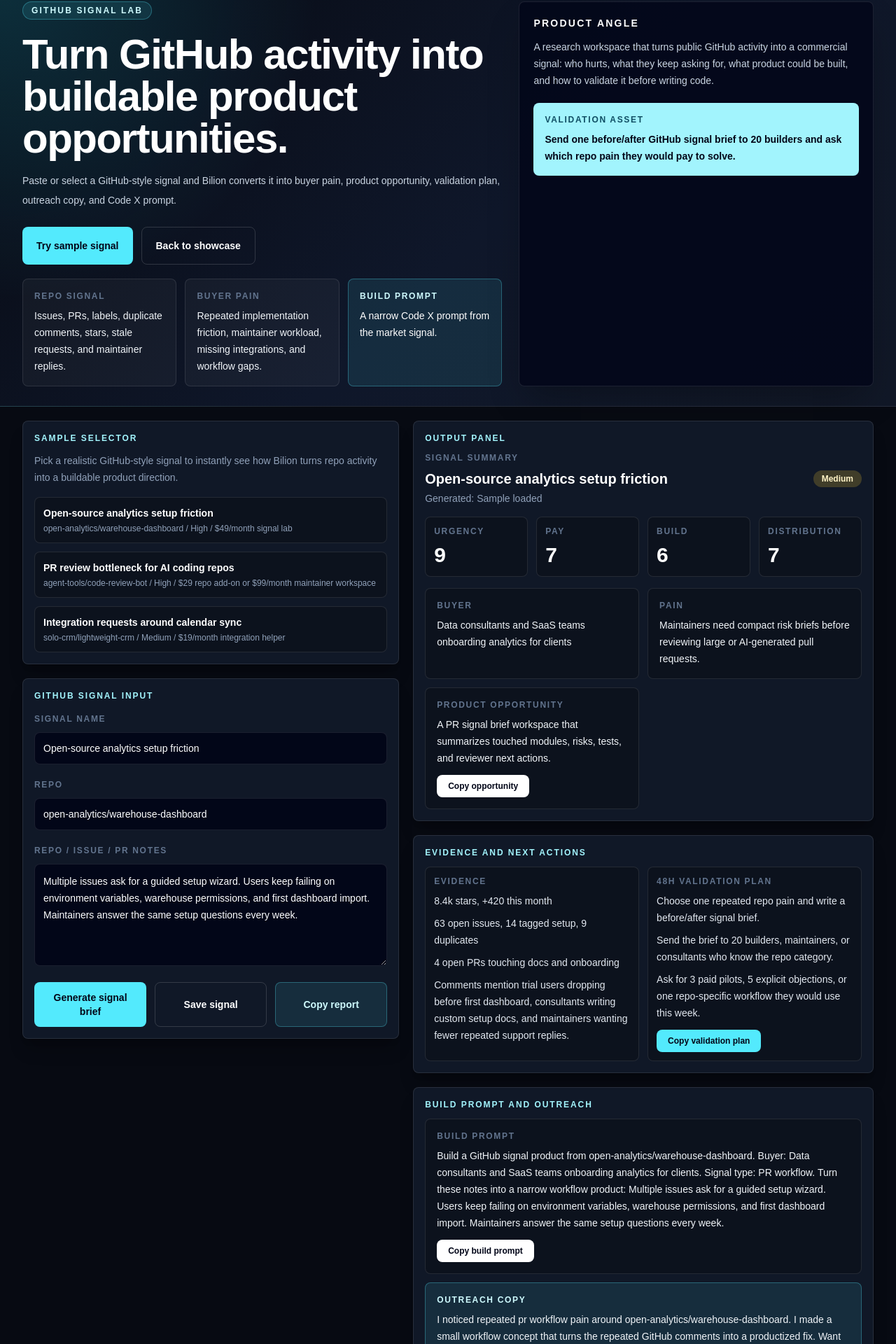
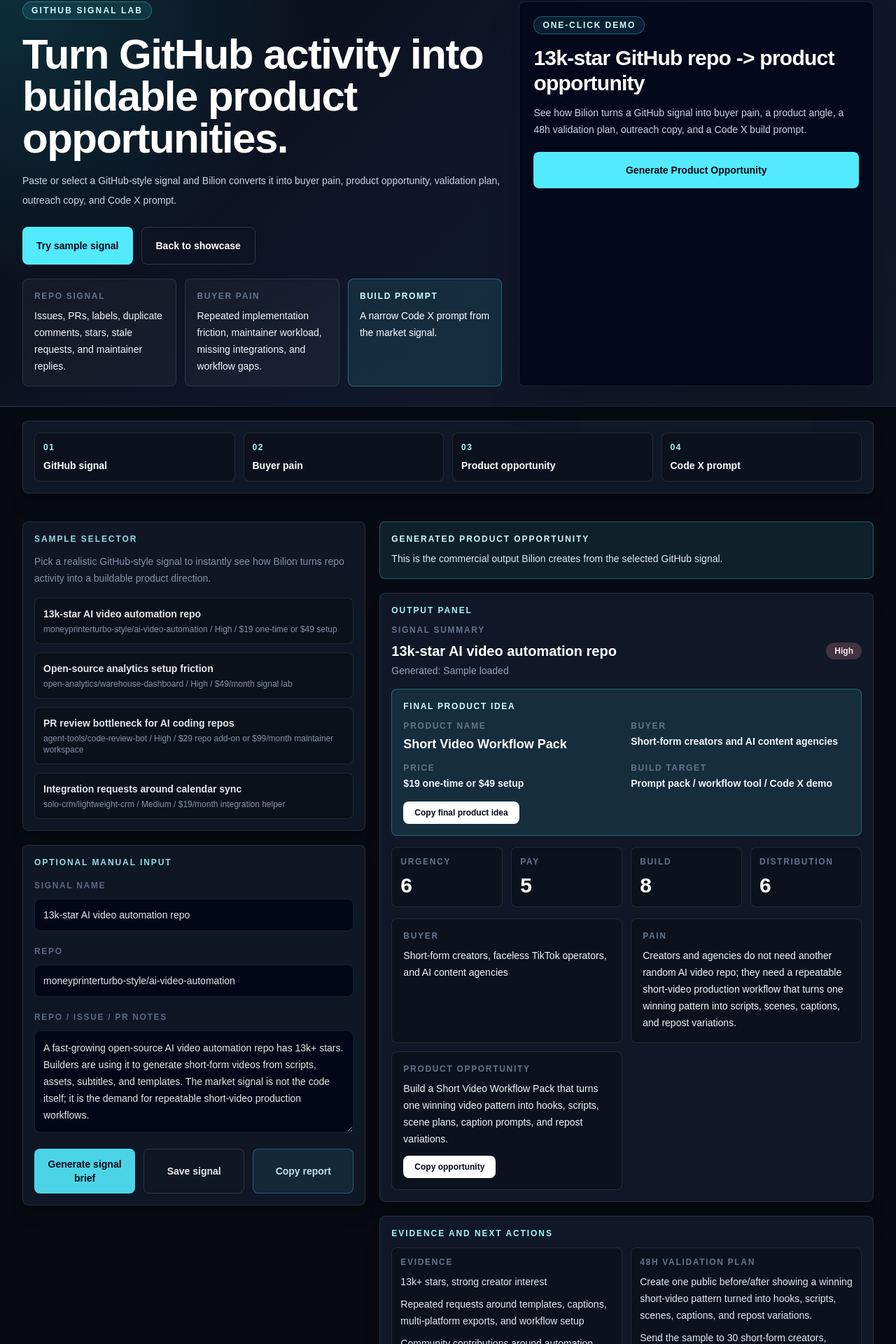
Before and after one commit to rireme33/bilion, a Next.js app: page /github-signal-lab in a window 1280 px wide. Shown: the part 26-1946 px from the top of the page at 70% size. Built offline with nearby package versions, Linux system fonts and the light colour scheme.

Commit message:
Make GitHub Signal Lab a one-click demo

```diff
--- a/app/github-signal-lab/page.tsx
+++ b/app/github-signal-lab/page.tsx
@@ -1,7 +1,7 @@
 "use client";
 
 import Link from "next/link";
-import { useMemo, useState } from "react";
+import { useMemo, useRef, useState } from "react";
 
 type SignalType = "Repo momentum" | "Issue pain" | "PR workflow" | "Integration gap";
 type Priority = "High" | "Medium" | "Low";
@@ -27,6 +27,12 @@
 type SignalReport = {
   classification: SignalType;
   priority: Priority;
+  finalProduct: {
+    name: string;
+    buyer: string;
+    price: string;
+    buildTarget: string;
+  };
   buyerPain: string;
   productOpportunity: string;
   evidence: string[];
@@ -48,6 +54,29 @@
 const samples: GitHubSignal[] = [
   {
     id: 1,
+    name: "13k-star AI video automation repo",
+    repo: "moneyprinterturbo-style/ai-video-automation",
+    buyer: "Short-form creators, faceless TikTok operators, and AI content agencies",
+    signalType: "Repo momentum",
+    sourceNotes:
+      "A fast-growing open-source AI video automation repo has 13k+ stars. Builders are using it to generate short-form videos from scripts, assets, subtitles, and templates. The market signal is not the code itself; it is the demand for repeatable short-video production workflows.",
+    stars: "13k+ stars, strong creator interest",
+    issues:
+      "Repeated requests around templates, captions, multi-platform exports, and workflow setup",
+    prs:
+      "Community contributions around automation scripts, video generation, and content pipeline improvements",
+    comments:
+      "Creators and agencies want repeatable video systems instead of random AI tools.",
+    generatedOutput:
+      "Build a Short Video Workflow Pack that turns one winning video pattern into hooks, scripts, scenes, caption prompts, and repost variations.",
+    priority: "High",
+    createdDate: "2026-06-11",
+    revenueIdea: "$19 one-time or $49 setup",
+    notes:
+      "Strong public attention and clear buyer category: creators and agencies who want repeatable short-video workflows.",
+  },
+  {
+    id: 2,
     name: "Open-source analytics setup friction",
     repo: "open-analytics/warehouse-dashboard",
     buyer: "Data consultants and SaaS teams onboarding analytics for clients",
@@ -67,7 +96,7 @@
     notes: "Strong repeated pain and clear buyer: consultants who implement this stack for clients.",
   },
   {
-    id: 2,
+    id: 3,
     name: "PR review bottleneck for AI coding repos",
     repo: "agent-tools/code-review-bot",
     buyer: "Maintainers of fast-moving AI developer tools",
@@ -87,7 +116,7 @@
     notes: "Clear workflow pain with buyer urgency around maintainer time.",
   },
   {
-    id: 3,
+    id: 4,
     name: "Integration requests around calendar sync",
     repo: "solo-crm/lightweight-crm",
     buyer: "Solo founder CRM users and small agencies",
@@ -140,6 +169,7 @@
 function buildReport(signal: GitHubSignal): SignalReport {
   const sourceText = `${signal.sourceNotes} ${signal.stars} ${signal.issues} ${signal.prs} ${signal.comments}`;
   const classification = classifySignal(sourceText);
+  const isVideoAutomationSignal = signal.repo.includes("ai-video-automation");
   const repeatedPain = includesAny(sourceText, ["repeated", "duplicate", "same", "every week", "keep"]);
   const implementationRisk = includesAny(sourceText, ["oauth", "permissions", "migration", "integration"]);
   const priority: Priority = repeatedPain && !implementationRisk ? "High" : repeatedPain ? "Medium" : signal.priority;
@@ -148,7 +178,9 @@
   const buildability = implementationRisk ? 6 : 8;
   const distribution = scoreFromSignals(signal.stars, 5);
   const buyerPain =
-    classification === "PR workflow"
+    isVideoAutomationSignal
+      ? "Creators and agencies do not need another random AI video repo; they need a repeatable short-video production workflow that turns one winning pattern into scripts, scenes, captions, and repost variations."
+      : classification === "PR workflow"
       ? "Maintainers need compact risk briefs before reviewing large or AI-generated pull requests."
       : classification === "Integration gap"
         ? "Users like the core tool but lose workflow value when adjacent tools are not connected."
@@ -156,7 +188,9 @@
           ? "A fast-growing repo creates demand for implementation help, templates, and onboarding shortcuts."
           : "Users repeatedly hit the same setup or workflow issue and maintainers are answering it manually.";
   const productOpportunity =
-    classification === "PR workflow"
+    isVideoAutomationSignal
+      ? "Build a Short Video Workflow Pack that turns one winning video pattern into hooks, scripts, scene plans, caption prompts, and repost variations."
+      : classification === "PR workflow"
       ? "A PR signal brief workspace that summarizes touched modules, risks, tests, and reviewer next actions."
       : classification === "Integration gap"
         ? "A narrow integration helper that turns missing sync requests into productized workflow automation."
@@ -170,18 +204,56 @@
     signal.comments,
   ];
   const nextActions = [
-    "Open the top 10 related issues and group comments by repeated buyer pain.",
-    "Write a one-page before/after workflow using the repo language.",
-    "DM or comment with a lightweight validation offer before building integrations.",
-    "Ship a static demo that solves one repeated workflow, not the entire repo roadmap.",
+    isVideoAutomationSignal
+      ? "Package one viral-video pattern into hooks, scripts, scenes, captions, and repost variations."
+      : "Open the top 10 related issues and group comments by repeated buyer pain.",
+    isVideoAutomationSignal
+      ? "Create 3 before/after examples for creators and AI content agencies."
+      : "Write a one-page before/after workflow using the repo language.",
+    isVideoAutomationSignal
+      ? "Offer the pack at $19 one-time or $49 setup before building a full tool."
+      : "DM or comment with a lightweight validation offer before building integrations.",
+    isVideoAutomationSignal
+      ? "Turn the best-performing pack into a Code X workflow demo."
+      : "Ship a static demo that solves one repeated workflow, not the entire repo roadmap.",
   ];
   const validationPlan = [
-    "Choose one repeated repo pain and write a before/after signal brief.",
-    "Send the brief to 20 builders, maintainers, or consultants who know the repo category.",
-    "Ask for 3 paid pilots, 5 explicit objections, or one repo-specific workflow they would use this week.",
+    isVideoAutomationSignal
+      ? "Create one public before/after showing a winning short-video pattern turned into hooks, scripts, scenes, captions, and repost variations."
+      : "Choose one repeated repo pain and write a before/after signal brief.",
+    isVideoAutomationSignal
+      ? "Send the sample to 30 short-form creators, faceless TikTok operators, and AI content agencies."
+      : "Send the brief to 20 builders, maintainers, or consultants who know the repo category.",
+    isVideoAutomationSignal
+      ? "Ask for 5 purchases at $19 one-time, 3 setup calls at $49, or explicit objections."
+      : "Ask for 3 paid pilots, 5 explicit objections, or one repo-specific workflow they would use this week.",
   ];
-  const buildPrompt = `Build a GitHub signal product from ${signal.repo}. Buyer: ${signal.buyer}. Signal type: ${classification}. Turn these notes into a narrow workflow product: ${signal.sourceNotes}`;
-  const outreachCopy = `I noticed repeated ${classification.toLowerCase()} pain around ${signal.repo}. I made a small workflow concept that turns the repeated GitHub comments into a productized fix. Want me to send the before/after?`;
+  const finalProduct = isVideoAutomationSignal
+    ? {
+        name: "Short Video Workflow Pack",
+        buyer: "Short-form creators and AI content agencies",
+        price: "$19 one-time or $49 setup",
+        buildTarget: "Prompt pack / workflow tool / Code X demo",
+      }
+    : {
+        name:
+          classification === "PR workflow"
+            ? "PR Risk Brief Generator"
+            : classification === "Integration gap"
+              ? "Workflow Sync Helper"
+              : classification === "Repo momentum"
+                ? "Repo Starter Kit"
+                : "Setup Copilot",
+        buyer: signal.buyer,
+        price: signal.revenueIdea,
+        buildTarget: "Prompt pack / workflow tool / Code X demo",
+      };
+  const buildPrompt = isVideoAutomationSignal
+    ? "Build a Short Video Workflow Pack from the GitHub signal. Input: one winning video pattern. Output: hooks, scripts, scene plan, caption prompts, repost variations, and a Code X demo screen for creators and AI content agencies."
+    : `Build a GitHub signal product from ${signal.repo}. Buyer: ${signal.buyer}. Signal type: ${classification}. Turn these notes into a narrow workflow product: ${signal.sourceNotes}`;
+  const outreachCopy = isVideoAutomationSignal
+    ? "I noticed a 13k-star AI video automation repo is getting attention because creators want repeatable video systems, not more random tools. I made a Short Video Workflow Pack that turns one winning video pattern into hooks, scripts, scenes, captions, and repost variations. Want the before/after sample?"
+    : `I noticed repeated ${classification.toLowerCase()} pain around ${signal.repo}. I made a small workflow concept that turns the repeated GitHub comments into a productized fix. Want me to send the before/after?`;
   const exportText = `GitHub Signal Lab Report
 
 Signal: ${signal.name}
@@ -215,6 +287,7 @@
   return {
     classification,
     priority,
+    finalProduct,
     buyerPain,
     productOpportunity,
     evidence,
@@ -255,6 +328,7 @@
   const [savedSignals, setSavedSignals] = useState<GitHubSignal[]>(samples);
   const [generatedAt, setGeneratedAt] = useState("Sample loaded");
   const [copied, setCopied] = useState("");
+  const outputRef = useRef<HTMLDivElement | null>(null);
 
   const report = useMemo(() => buildReport(activeSignal), [activeSignal]);
 
@@ -288,7 +362,8 @@
 
   function trySampleSignal() {
     setActiveSignal(samples[0]);
-    setGeneratedAt("Sample signal loaded");
+    setGeneratedAt(new Date().toLocaleString("en-US", { dateStyle: "medium", timeStyle: "short" }));
+    window.setTimeout(() => outputRef.current?.scrollIntoView({ behavior: "smooth", block: "start" }), 50);
   }
 
   return (
@@ -341,23 +416,39 @@
           </div>
 
           <aside className="rounded-lg border border-white/10 bg-slate-950/80 p-5 shadow-2xl shadow-black/30">
-            <h2 className="text-sm font-black uppercase tracking-[0.16em] text-white">Product angle</h2>
+            <div className="inline-flex rounded-full border border-cyan-300/30 bg-cyan-300/10 px-3 py-1 text-xs font-black uppercase tracking-[0.16em] text-cyan-100">
+              One-click demo
+            </div>
+            <h2 className="mt-4 text-3xl font-black tracking-tight text-white">
+              13k-star GitHub repo -&gt; product opportunity
+            </h2>
             <p className="mt-3 text-sm leading-6 text-slate-300">
-              A research workspace that turns public GitHub activity into a commercial signal: who hurts, what they keep
-              asking for, what product could be built, and how to validate it before writing code.
+              See how Bilion turns a GitHub signal into buyer pain, a product angle, a 48h validation plan, outreach copy,
+              and a Code X build prompt.
             </p>
-            <div className="mt-5 rounded-lg bg-cyan-200 p-4 text-slate-950">
-              <div className="text-xs font-black uppercase tracking-[0.14em] text-cyan-900">Validation asset</div>
-              <p className="mt-2 text-sm font-semibold leading-6">
-                Send one before/after GitHub signal brief to 20 builders and ask which repo pain they would pay to solve.
-              </p>
-            </div>
+            <button
+              onClick={trySampleSignal}
+              className="mt-5 w-full rounded-lg bg-cyan-300 px-5 py-4 text-sm font-black text-slate-950 transition hover:bg-cyan-200"
+            >
+              Generate Product Opportunity
+            </button>
           </aside>
         </div>
       </section>
 
-      <section className="mx-auto grid max-w-7xl gap-5 px-4 py-5 sm:px-6 lg:grid-cols-[0.9fr_1.1fr] lg:px-8">
-        <div className="space-y-5">
+      <section className="mx-auto max-w-7xl px-4 py-5 sm:px-6 lg:px-8">
+        <div className="grid gap-3 rounded-lg border border-white/10 bg-[#101827] p-4 shadow-xl shadow-black/20 md:grid-cols-4">
+          {["GitHub signal", "Buyer pain", "Product opportunity", "Code X prompt"].map((step, index) => (
+            <div key={step} className="rounded-lg border border-white/10 bg-black/25 p-3">
+              <div className="text-xs font-black uppercase tracking-[0.14em] text-cyan-200">0{index + 1}</div>
+              <div className="mt-2 text-sm font-black text-white">{step}</div>
+            </div>
+          ))}
+        </div>
+      </section>
+
+      <section className="mx-auto grid max-w-7xl gap-5 px-4 py-5 sm:px-6 lg:grid-cols-[0.82fr_1.18fr] lg:px-8">
+        <div className="space-y-5 opacity-90">
           <Panel title="Sample selector">
             <p className="mb-4 text-sm leading-6 text-slate-400">
               Pick a realistic GitHub-style signal to instantly see how Bilion turns repo activity into a buildable
@@ -382,7 +473,7 @@
             </div>
           </Panel>
 
-          <Panel title="GitHub signal input">
+          <Panel title="Optional manual input">
             <label className="block">
               <span className="text-xs font-black uppercase tracking-[0.14em] text-slate-500">Signal name</span>
               <input
@@ -425,7 +516,16 @@
           </Panel>
         </div>
 
-        <div className="space-y-5">
+        <div ref={outputRef} className="scroll-mt-6 space-y-5">
+          <div className="rounded-lg border border-cyan-300/30 bg-cyan-300/10 p-4">
+            <div className="text-xs font-black uppercase tracking-[0.16em] text-cyan-100">
+              Generated product opportunity
+            </div>
+            <p className="mt-2 text-sm leading-6 text-slate-200">
+              This is the commercial output Bilion creates from the selected GitHub signal.
+            </p>
+          </div>
+
           <Panel title="Output panel">
             <div className="flex flex-wrap items-center justify-between gap-3">
               <div>
@@ -445,6 +545,38 @@
               >
                 {report.priority}
               </span>
+            </div>
+            <div className="mt-4 rounded-lg border border-cyan-300/30 bg-cyan-300/10 p-4">
+              <div className="text-xs font-black uppercase tracking-[0.14em] text-cyan-100">Final product idea</div>
+              <div className="mt-3 grid gap-3 md:grid-cols-2">
+                <div>
+                  <div className="text-xs font-black uppercase tracking-[0.14em] text-slate-500">Product name</div>
+                  <p className="mt-1 text-lg font-black text-white">{report.finalProduct.name}</p>
+                </div>
+                <div>
+                  <div className="text-xs font-black uppercase tracking-[0.14em] text-slate-500">Buyer</div>
+                  <p className="mt-1 text-sm font-semibold text-slate-100">{report.finalProduct.buyer}</p>
+                </div>
+                <div>
+                  <div className="text-xs font-black uppercase tracking-[0.14em] text-slate-500">Price</div>
+                  <p className="mt-1 text-sm font-semibold text-slate-100">{report.finalProduct.price}</p>
+                </div>
+                <div>
+                  <div className="text-xs font-black uppercase tracking-[0.14em] text-slate-500">Build target</div>
+                  <p className="mt-1 text-sm font-semibold text-slate-100">{report.finalProduct.buildTarget}</p>
+                </div>
+              </div>
+              <button
+                onClick={() =>
+                  copyText(
+                    "final-product",
+                    `${report.finalProduct.name}\nBuyer: ${report.finalProduct.buyer}\nPrice: ${report.finalProduct.price}\nBuild target: ${report.finalProduct.buildTarget}`,
+                  )
+                }
+                className="mt-4 rounded-lg bg-white px-4 py-2 text-xs font-black text-slate-950"
+              >
+                {copied === "final-product" ? "Copied" : "Copy final product idea"}
+              </button>
             </div>
             <div className="mt-4 grid gap-3 sm:grid-cols-4">
               <ScoreCard label="Urgency" value={report.scores.urgency} />
@@ -501,15 +633,15 @@
             </div>
           </Panel>
 
-          <Panel title="Build prompt and outreach">
+          <Panel title="Code X build prompt and outreach">
             <div className="rounded-lg border border-white/10 bg-black/25 p-4">
-              <h3 className="text-xs font-black uppercase tracking-[0.14em] text-slate-500">Build prompt</h3>
+              <h3 className="text-xs font-black uppercase tracking-[0.14em] text-slate-500">Code X build prompt</h3>
               <p className="mt-2 text-sm leading-6 text-slate-100">{report.buildPrompt}</p>
               <button
                 onClick={() => copyText("prompt", report.buildPrompt)}
                 className="mt-3 rounded-lg bg-white px-4 py-2 text-xs font-black text-slate-950"
               >
-                {copied === "prompt" ? "Copied" : "Copy build prompt"}
+                {copied === "prompt" ? "Copied" : "Copy Code X prompt"}
               </button>
             </div>
             <div className="mt-3 rounded-lg border border-cyan-300/30 bg-cyan-300/10 p-4">
```
